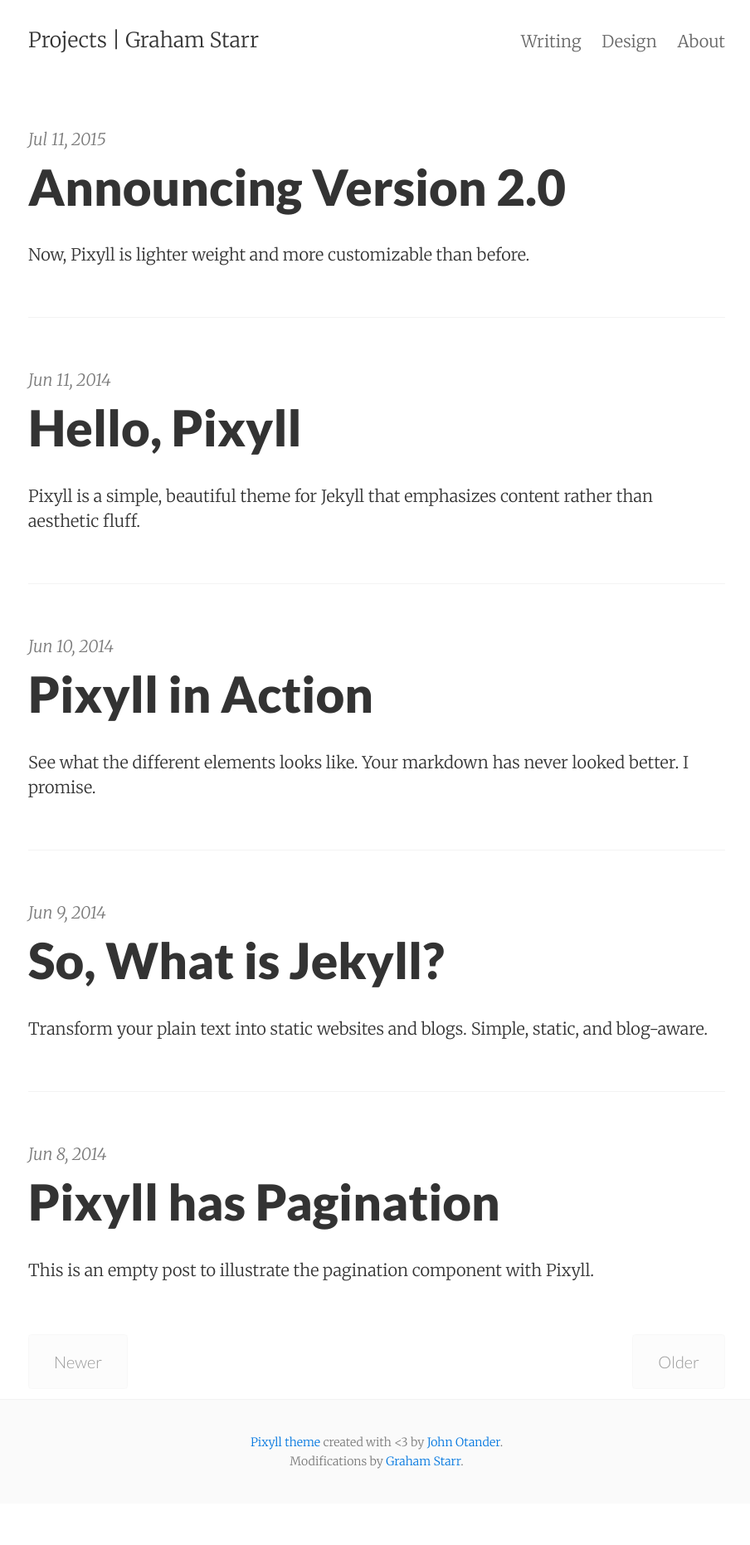
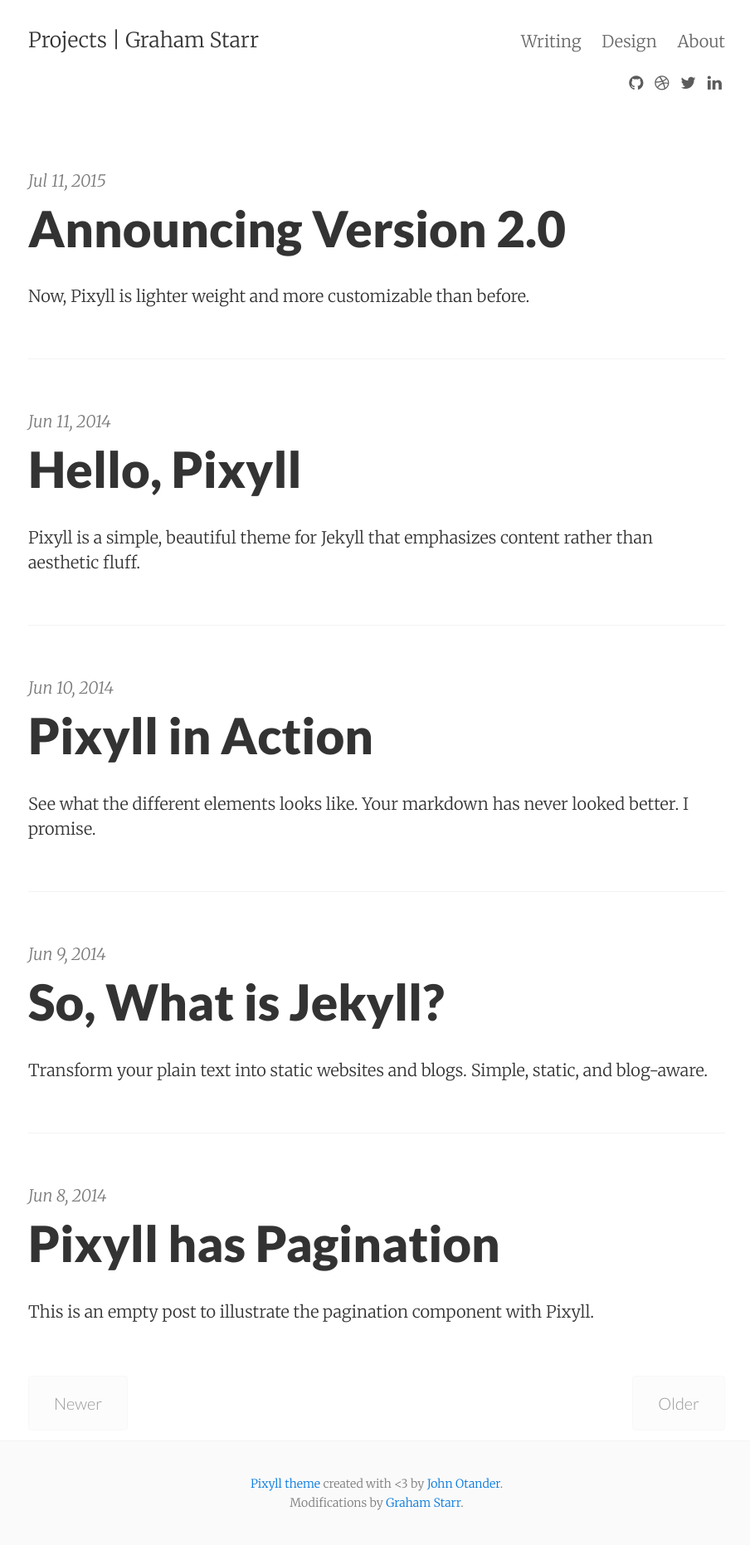
Before and after one commit to gstarr/gstarr.github.io, a Jekyll site: the page built from index.html, in a window 1280 px wide. Shown: the whole page at 83% size, without its empty margins (186-1090 px from the left). Built offline with Jekyll 4.4.1, drawn with Linux system fonts in a browser that asks for light colours; nearby versions of some CDN libraries; the list of posts is cut into pages by our own code; before the commit the page ends 1812 px from its top, so only the background shows below that.

Commit message:
Update _config.yml

```diff
--- a/_config.yml
+++ b/_config.yml
@@ -15,7 +15,7 @@
 animated:             false
 show_related_posts:   true
 show_post_footers:    false
-show_social_icons:    false
+show_social_icons:    true
 ajaxify_contact_form: true
 
 # Disqus post comments
@@ -43,8 +43,8 @@
 flattr_button:
 
 # Post sharing icons
-show_sharing_icons: true
-share_text: 'Share this post!'
+show_sharing_icons: false
+share_text: 'Share this plz!'
 # Change to 'true' to enable individual icons
 share_facebook: true
 share_twitter: true
```
